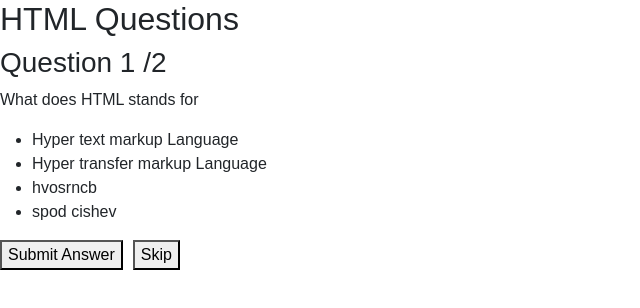
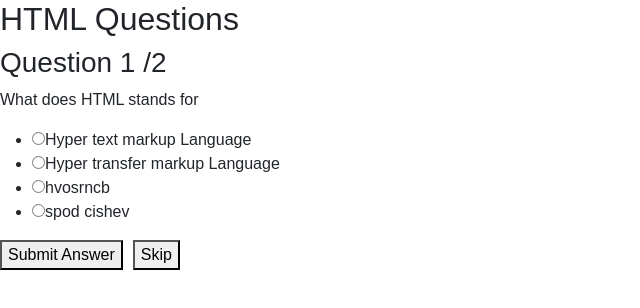
Before and after one commit to shahhiloni/Quiz_web_frontend, a React (Create React App) app: page /questions/1 in a window 1280 px wide. Shown: the top 308 px of the page, without its empty margins (0-640 px from the left). Built offline with nearby package versions, Linux system fonts and the light colour scheme.

Commit message:
05-03-2026

```diff
--- a/src/JSON/HomeData.json
+++ b/src/JSON/HomeData.json
@@ -25,7 +25,8 @@
             }
 
         ]
-    }, {
+    },
+{
         "CourseId": 2,
         "CourseName": "CSS",
         "image": "",
--- a/src/Pages/Questions.jsx
+++ b/src/Pages/Questions.jsx
@@ -3,16 +3,47 @@ import { useState } from "react";
 import HomeData from "../JSON/HomeData.json";
 
 const Questions = () => {
-    const [currentQuestionIndex, setCurrentQuestionIndex] = useState(0);
-    const { id } = useParams();
+  const [currentQuestionIndex, setCurrentQuestionIndex] = useState(0);
+  const [selectedAnswer, setSelectedAnswer] = useState("");
+  const [score, setScore] = useState(0);
+  const [showResult, setShowResult] = useState(false);
 
+  const { id } = useParams();
 
-    const selectedCourse = HomeData.Courses.find(
-        (course) => course.CourseId === Number(id)
+  const handleOptionSelect = (option) => {
+    setSelectedAnswer(option);
+  };
+
+  const selectedCourse = HomeData.Courses.find(
+    (course) => course.CourseId === Number(id)
+  );
+
+  const currentQuestion = selectedCourse.questions[currentQuestionIndex];
+
+  const handleSubmit = () => {
+    if (selectedAnswer === currentQuestion.correctAnswer) {
+      setScore(score + 1);
+    }
+
+    setSelectedAnswer("");
+
+    if (currentQuestionIndex < selectedCourse.questions.length - 1) {
+      setCurrentQuestionIndex(currentQuestionIndex + 1);
+    } else {
+      setShowResult(true);
+    }
+  };
+
+  if (showResult) {
+    return (
+      <div>
+        <h2>Quiz Result</h2>
+        <h3>Total Questions: {selectedCourse.questions.length}</h3>
+        <h3>Correct Answers: {score}</h3>
+        <h3>Wrong Answers: {selectedCourse.questions.length - score}</h3>
+      </div>
     );
-
-    const currentQuestion =
-  selectedCourse.questions[currentQuestionIndex];
+  }
 
   const handleNext = () => {
     if (currentQuestionIndex < selectedCourse.questions.length - 1) {
@@ -26,28 +57,60 @@ const Questions = () => {
       <h2>{selectedCourse.CourseName} Questions</h2>
 
       <h3>
-        Question {currentQuestionIndex + 1} /
-        {selectedCourse.questions.length}
+        Question {currentQuestionIndex + 1} /{selectedCourse.questions.length}
       </h3>
 
       <p>{currentQuestion.question}</p>
 
       <ul>
-        <li>{currentQuestion.option1}</li>
-        <li>{currentQuestion.option2}</li>
-        <li>{currentQuestion.option3}</li>
-        <li>{currentQuestion.option4}</li>
+        <li>
+          <input
+            type="radio"
+            name="answer"
+            onChange={() => handleOptionSelect("option1")}
+            checked={selectedAnswer === "option1"}
+          />
+          {currentQuestion.option1}
+        </li>
+
+        <li>
+          <input
+            type="radio"
+            name="answer"
+            onChange={() => handleOptionSelect("option2")}
+            checked={selectedAnswer === "option2"}
+          />
+          {currentQuestion.option2}
+        </li>
+
+        <li>
+          <input
+            type="radio"
+            name="answer"
+            onChange={() => handleOptionSelect("option3")}
+            checked={selectedAnswer === "option3"}
+          />
+          {currentQuestion.option3}
+        </li>
+
+        <li>
+          <input
+            type="radio"
+            name="answer"
+            onChange={() => handleOptionSelect("option4")}
+            checked={selectedAnswer === "option4"}
+          />
+          {currentQuestion.option4}
+        </li>
       </ul>
 
-      <button onClick={handleNext}>
-        Submit Answer
-      </button>
+      <button onClick={handleSubmit}>Submit Answer</button>
 
-      <button onClick={handleNext} style={{marginLeft:"10px"}}>
+      <button onClick={handleNext} style={{ marginLeft: "10px" }}>
         Skip
       </button>
     </div>
   );
-}
+};
 
-export default Questions
+export default Questions;
```
